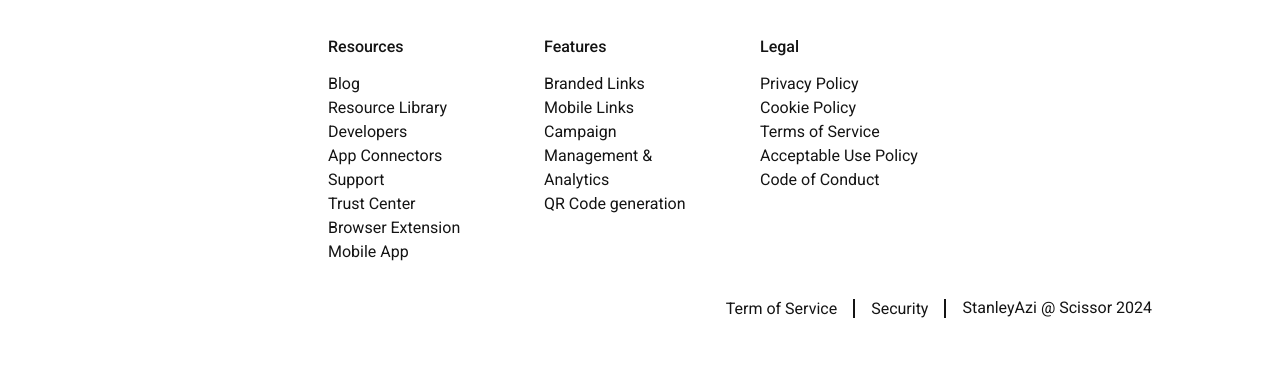
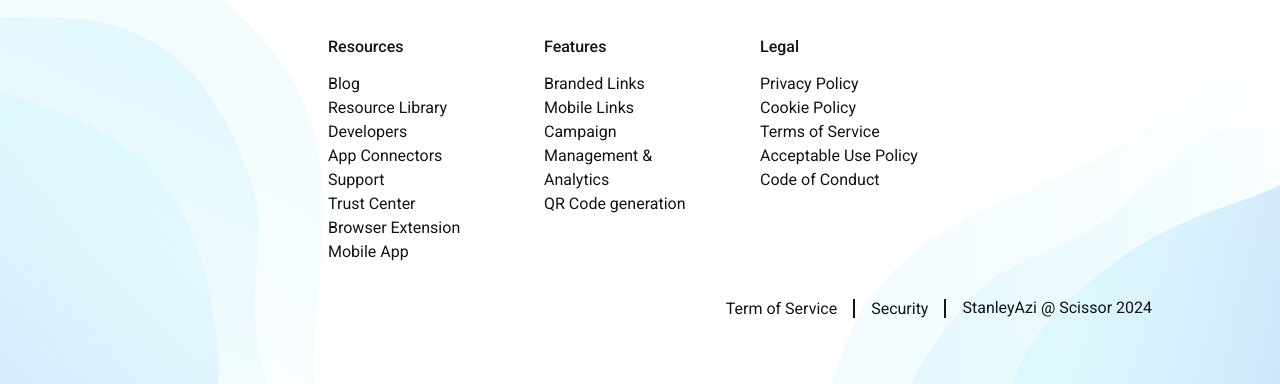
Before and after one commit to Stan015/scissor, a plain HTML site: page index.html in a window 1280 px wide. Shown: the part 4957-5341 px from the top of the page. Drawn offline with Linux system fonts and the light colour scheme.

Commit message:
new commit

```diff
--- a/index.html
+++ b/index.html
@@ -410,5 +410,7 @@
             <p><a href="https://twitter.com/StanleyAzi">StanleyAzi</a> @ Scissor 2024</p>
         </div>
     </footer>
+
+    <script src="script.js"></script>
 </body>
 </html>
--- a/style.css
+++ b/style.css
@@ -889,14 +889,53 @@
     flex-direction: column;
     width: 100%;
     gap: 2rem;
-    padding: 2rem 10%;
-    margin-bottom: 2rem;
+    padding: 2rem 10% 4em 10%;
+    position: relative;
+}
+
+footer::before {
+    display: block;
+    content: ' ';
+    width: 30rem;
+    height: 30rem;
+    position: absolute;
+    left: 0;
+    bottom: 0;
+    background-image:
+    url(images/ftr_vector1.svg),
+    url(images/ftr_vector2.svg),
+    url(images/ftr_vector3.svg);
+    background-repeat: no-repeat;
+    background-position:
+    left 0 bottom 0,
+    left 0 bottom 0,
+    left 0 bottom 0;
+}
+
+footer::after {
+    display: block;
+    content: ' ';
+    width: 30rem;
+    height: 30rem;
+    position: absolute;
+    right: 0;
+    bottom: 0;
+    background-image:
+    url(images/ftr_vector4.svg),
+    url(images/ftr_vector5.svg),
+    url(images/ftr_vector6.svg);
+    background-repeat: no-repeat;
+    background-position:
+    right 0 bottom 0,
+    right 0 bottom 0,
+    right 0 bottom 0;
 }
 
 .ftr_first_child {
     display: flex;
     width: 100%;
     justify-content: space-between;
+    z-index: 1;
 }
 
 .ftr_first_child .socials_div {
@@ -958,6 +997,7 @@
     align-items: center;
     justify-content: flex-end;
     gap: 1rem;
+    z-index: 1;
 }
 
 .ftr_second_child a {
```
Also changed, not shown: images/ftr_vector1.svg (added), images/ftr_vector2.svg (added), images/ftr_vector3.svg (added), images/ftr_vector4.svg (added), images/ftr_vector5.svg (added), images/ftr_vector6.svg (added), script.js (added).
